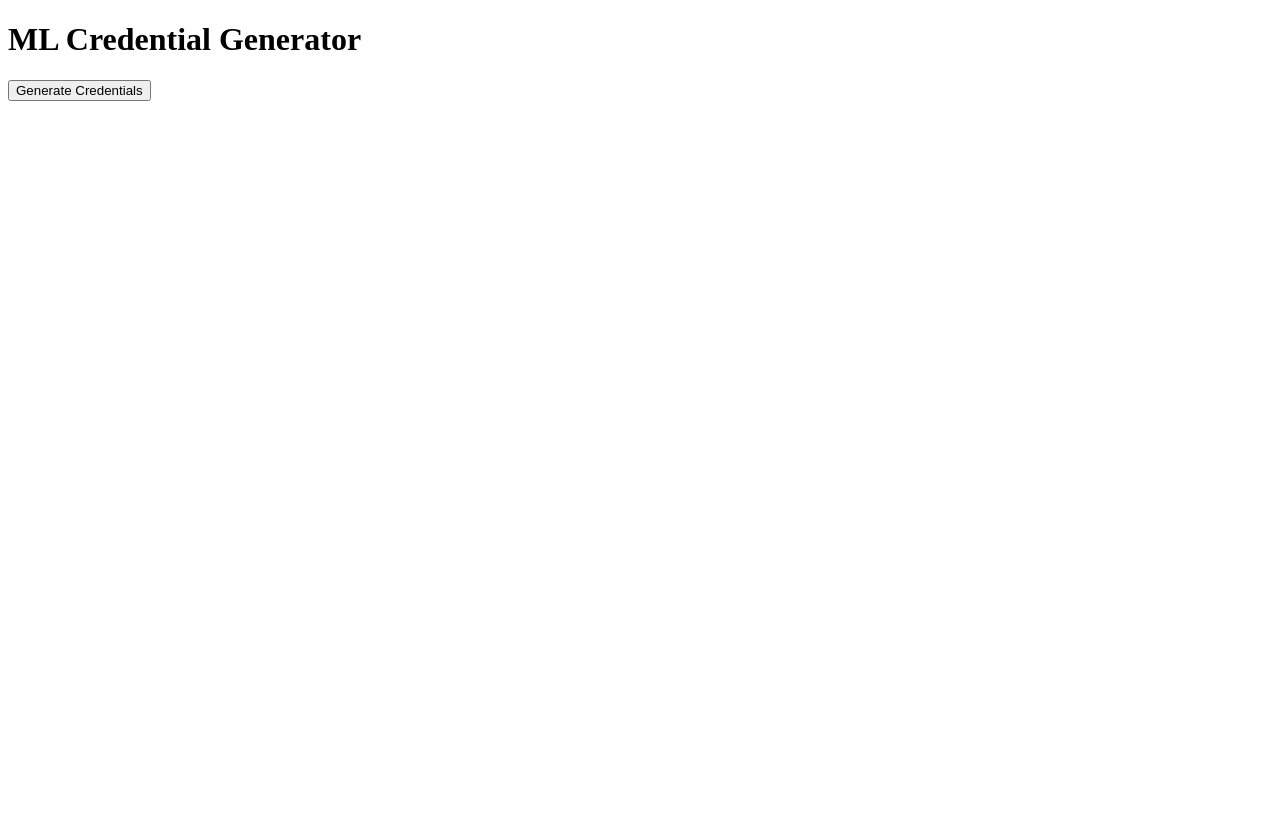
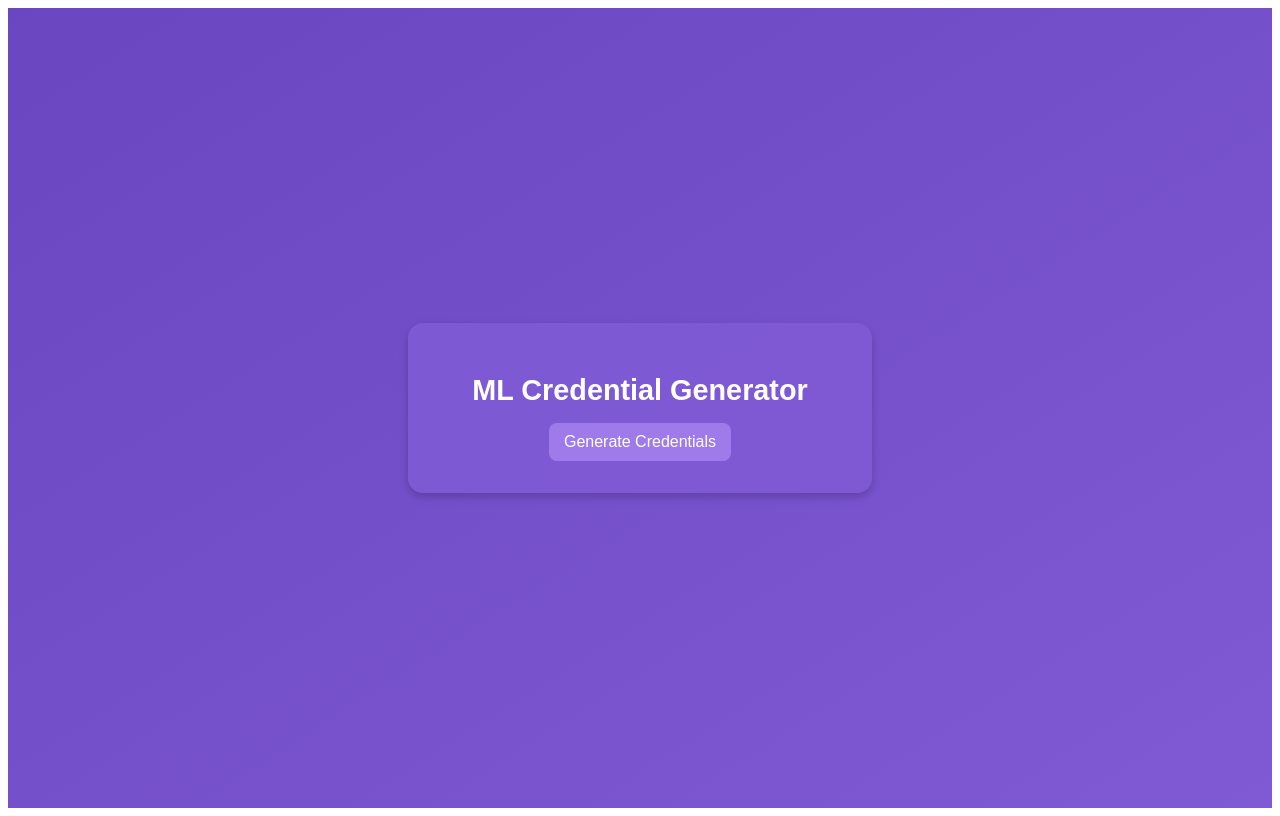
Before and after one commit to pink-cypher/WebCrawler-MLAlg, a SvelteKit app in the folder frontend/: page /ml in a window 1280 px wide. Built offline with nearby package versions, Linux system fonts and the light colour scheme.

Commit message:
Updated ML-Generator page with purple style

```diff
--- a/frontend/src/routes/ml/+page.svelte
+++ b/frontend/src/routes/ml/+page.svelte
@@ -22,19 +22,84 @@
   }
 </script>
 
+
+<style>
+
+  .page-container {
+    background: linear-gradient(to bottom right, #6b46c1, #805ad5);
+    color: white;
+    display: flex;
+    align-items: center;
+    justify-content: center;
+    min-height: 100vh;
+    margin:0;
+    font-family: 'Arial', sans-serif;
+  }
+
+  .content-box {
+    max-width: 400px;
+    width: 100%;
+    background: rgba(128, 90, 213, 0.9);
+    padding: 2rem;
+    border-radius: 15px;
+    text-align: center;
+    box-shadow: 0px 4px 10px rgba(0, 0, 0, 0.2);
+  }
+
+  h1 {
+    font-size: 1.8rem;
+    margin-bottom: 1rem;
+  }
+
+  button {
+    background-color: #9f7aea;
+    border: none;
+    color: white;
+    padding: 10px 15px;
+    font-size: 1rem;
+    border-radius: 8px;
+    cursor: pointer;
+    transition: background 0.3s ease;
+  }
+
+  button:hover {
+    background-color: #805ad5;
+  }
+
+  .error {
+    color: #ff6b6b;
+    margin-top: 10px;
+  }
+
+  .credentials {
+    margin-top: 20px;
+  }
+
+  .credential-item {
+    background: rgba(175, 32, 219, 0.2);
+    padding: 8px;
+    border-radius: 6px;
+    margin-top: 5px;
+  }
+</style>
+
+<div class="page-container">
+  <div class="content-box">
     <h1>ML Credential Generator</h1>
 
     <button on:click={generateCredentials}>Generate Credentials</button>
 
     {#if error}
-    <p style="color: red;">{error}</p>
+      <p class="error">{error}</p>
     {/if}
 
     {#if generatedCredentials.length > 0}
-    <h2>Generated Credentials:</h2>
+      <h2 class="credentials">Generated Credentials:</h2>
       <ul>
         {#each generatedCredentials as cred}
-        <li>{cred}</li>
+          <li class="credential-item">{cred}</li>
         {/each}
       </ul>
     {/if}
+  </div>
+</div>
```
Lines whose indentation alone changed are shown as unchanged.
